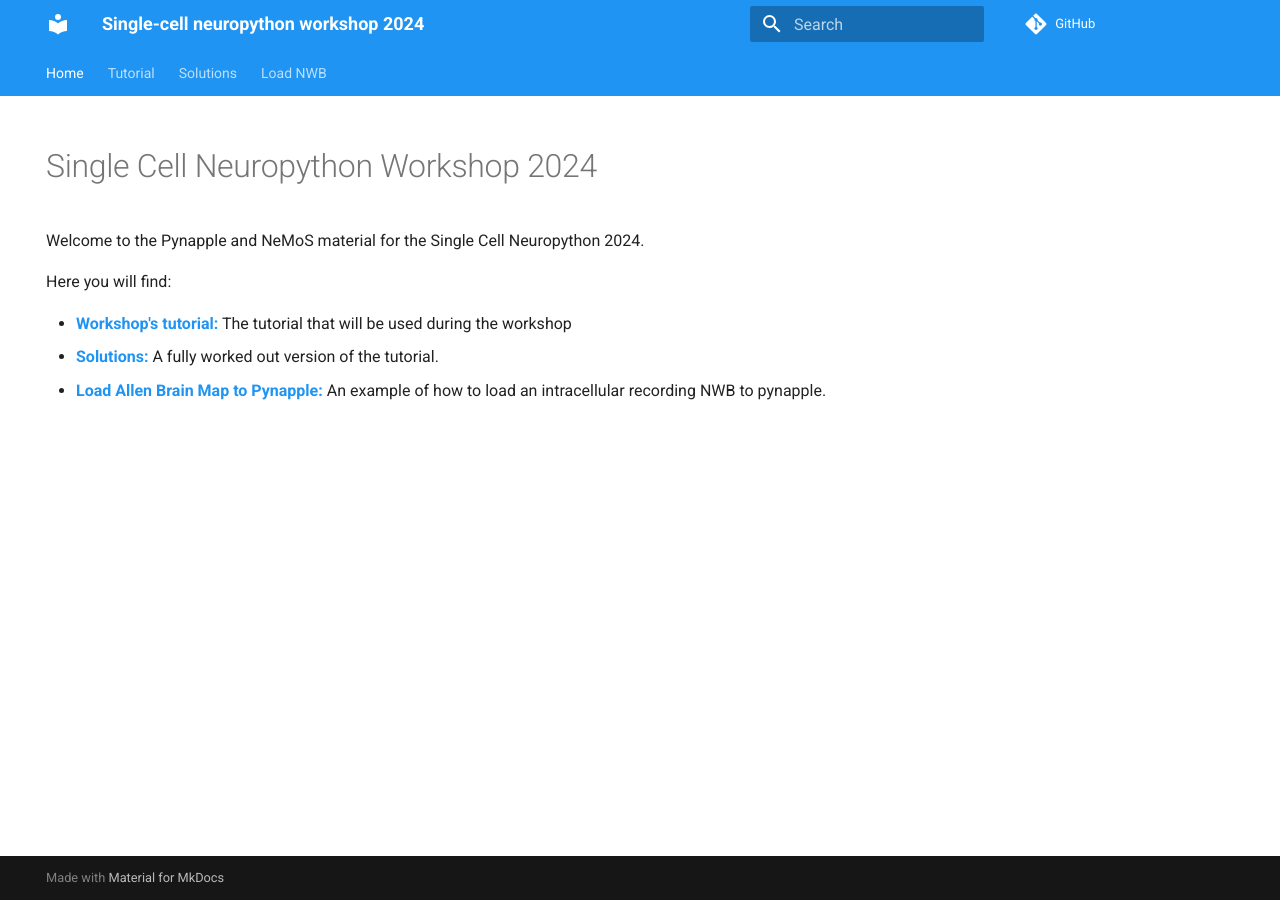
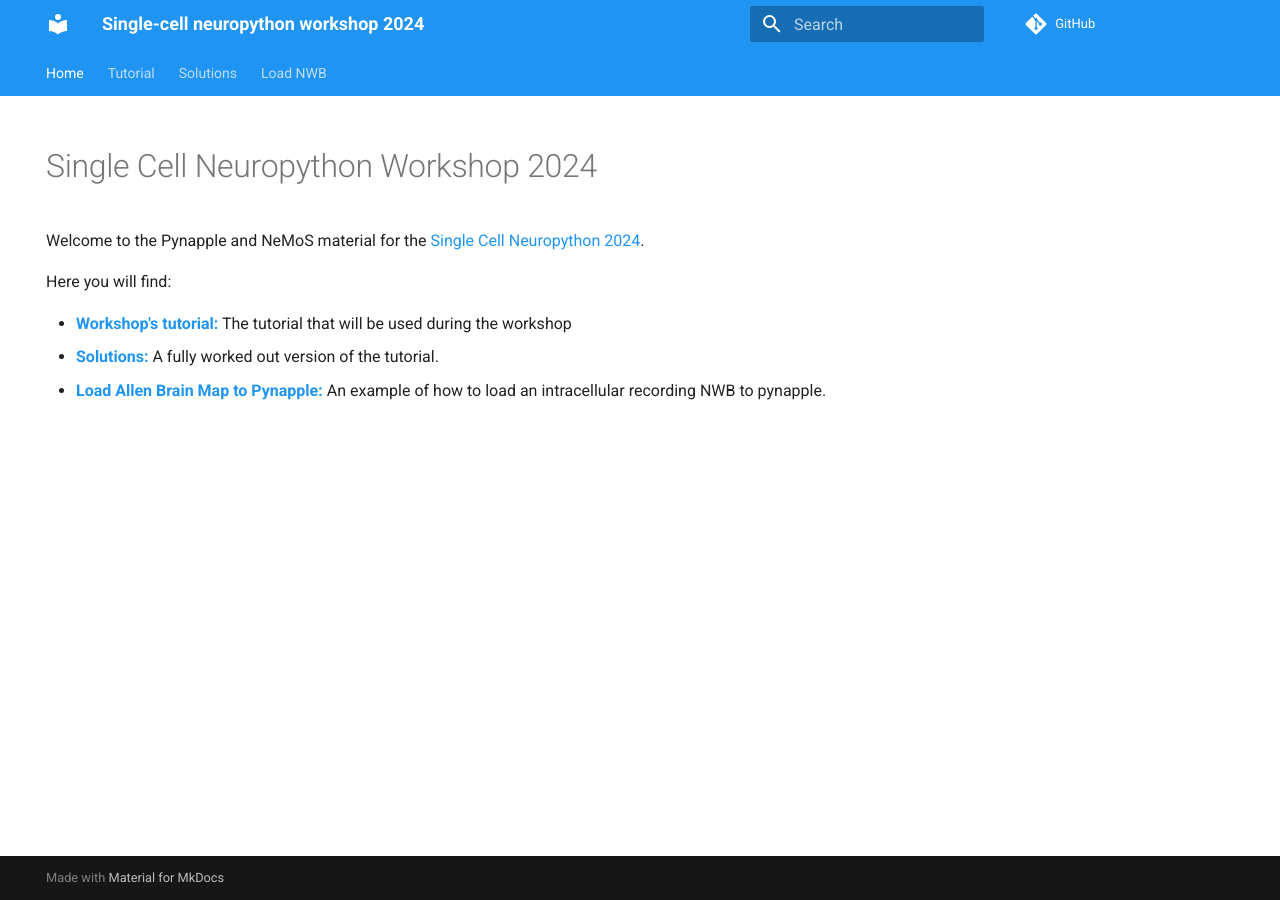
Before and after one commit to pynapple-org/single-cell-neuropython-workshop-2024, an MkDocs documentation site: the page built from docs/index.md, in a window 1280 px wide. Built offline with MkDocs 1.6.1 and Material for MkDocs 9.7.7, drawn with Linux system fonts in a browser that asks for light colours; nearby versions of some CDN libraries; library files that are not in the unit come from our copies; comment, search, counter and statistics services are not loaded; some of the changed lines change nothing that is shown.

Commit message:
added link to main website

```diff
--- a/docs/index.md
+++ b/docs/index.md
@@ -5,7 +5,7 @@
 ---
 # Single Cell Neuropython Workshop 2024
 
-Welcome to the Pynapple and NeMoS material for the Single Cell Neuropython 2024.
+Welcome to the Pynapple and NeMoS material for the [Single Cell Neuropython 2024](https://navis-org.github.io/neuropython2024/).
 
 Here you will find:
 
```
